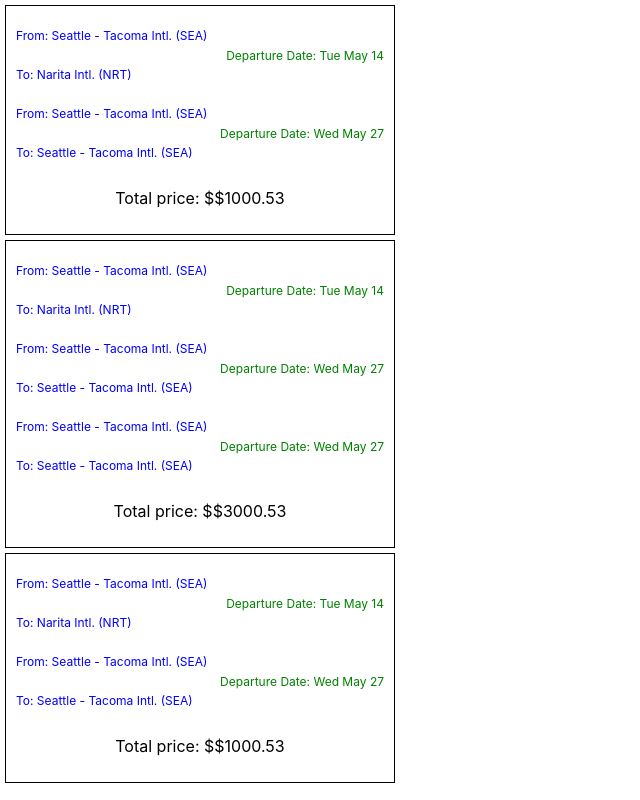
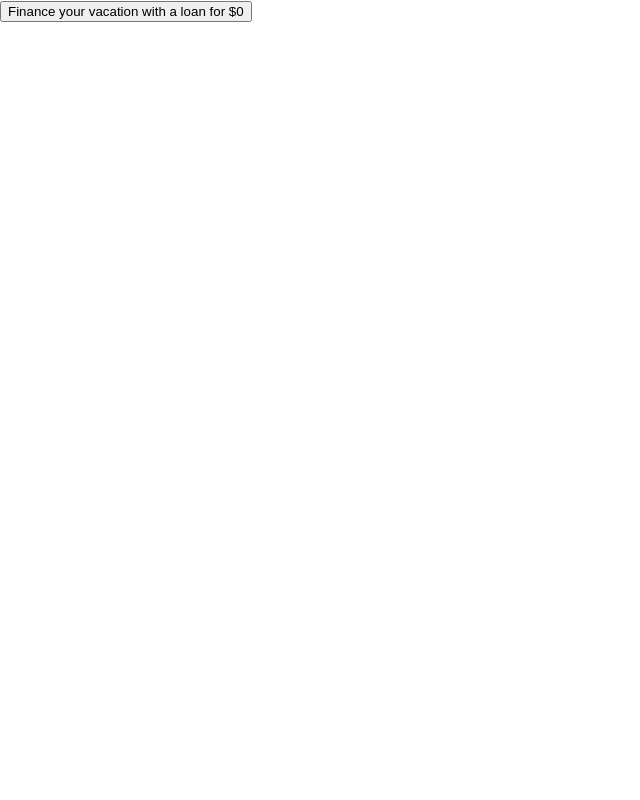
Before and after one commit to zzchua/tripify.io, a React (Create React App) app: page / in a window 1280 px wide. Shown: the whole page, without its empty margins (0-640 px from the left). Built offline with nearby package versions, Linux system fonts and the light colour scheme.

Commit message:
creating loan application page

```diff
--- a/src/App.js
+++ b/src/App.js
@@ -4,7 +4,7 @@
 
 /*global chrome*/
 // itineraries : [{}, {}...]
-const development = true;
+const development = false;
 const testData = [
   {
     flights: [
@@ -58,7 +58,7 @@
 
   constructor(props) {
     super(props);
-    this.state = {itineraries: []};
+    this.state = {itineraries: [], showLoanApplication: false};
   }
 
   renderItinerary() {
@@ -82,11 +82,42 @@
       itineraryRows.push(
         <div className='itinerary-item'>
           {flightRows}
-          <p>Total price: ${this.state.itineraries[i].price}</p>
+          <p>Total price: {this.state.itineraries[i].price}</p>
         </div>
       )
     }
     return itineraryRows;
+  }
+
+  renderMain() {
+    return (
+      <div className="main">
+          <div className="itinerary-list">
+            {this.renderItinerary()}
+          </div>
+          <div className="get-offer-container">
+            <button>Finance your vacation with a loan for ${this.getTotalPrice()}</button>
+          </div>
+        </div>
+    );
+  }
+
+  renderLoanApplication() {
+    return (
+      <div className="loan-application">
+      </div>
+    );
+  }
+
+  getTotalPrice() {
+    let price = 0;
+    for (let i = 0; i < this.state.itineraries.length; i++) {
+      const priceString = this.state.itineraries[i].price.replace(',' ,'');
+      priceString = priceString.replace('$', '');
+      let itineraryPrice = parseFloat(priceString);
+      price += itineraryPrice;
+    }
+    return price;
   }
 
   componentWillMount() {
@@ -103,13 +134,11 @@
 
   render() {
     console.log(this.state.itineraries);
-    return (
-      <div className="App">
-        <div className="itinerary-list">
-          {this.renderItinerary()}
-        </div>
-      </div>
-    );
+    if (!this.showLoanApplication) {
+      return this.renderMain();
+    } else {
+      return this.renderLoanApplication();
+    }
   }
 }
 
```
